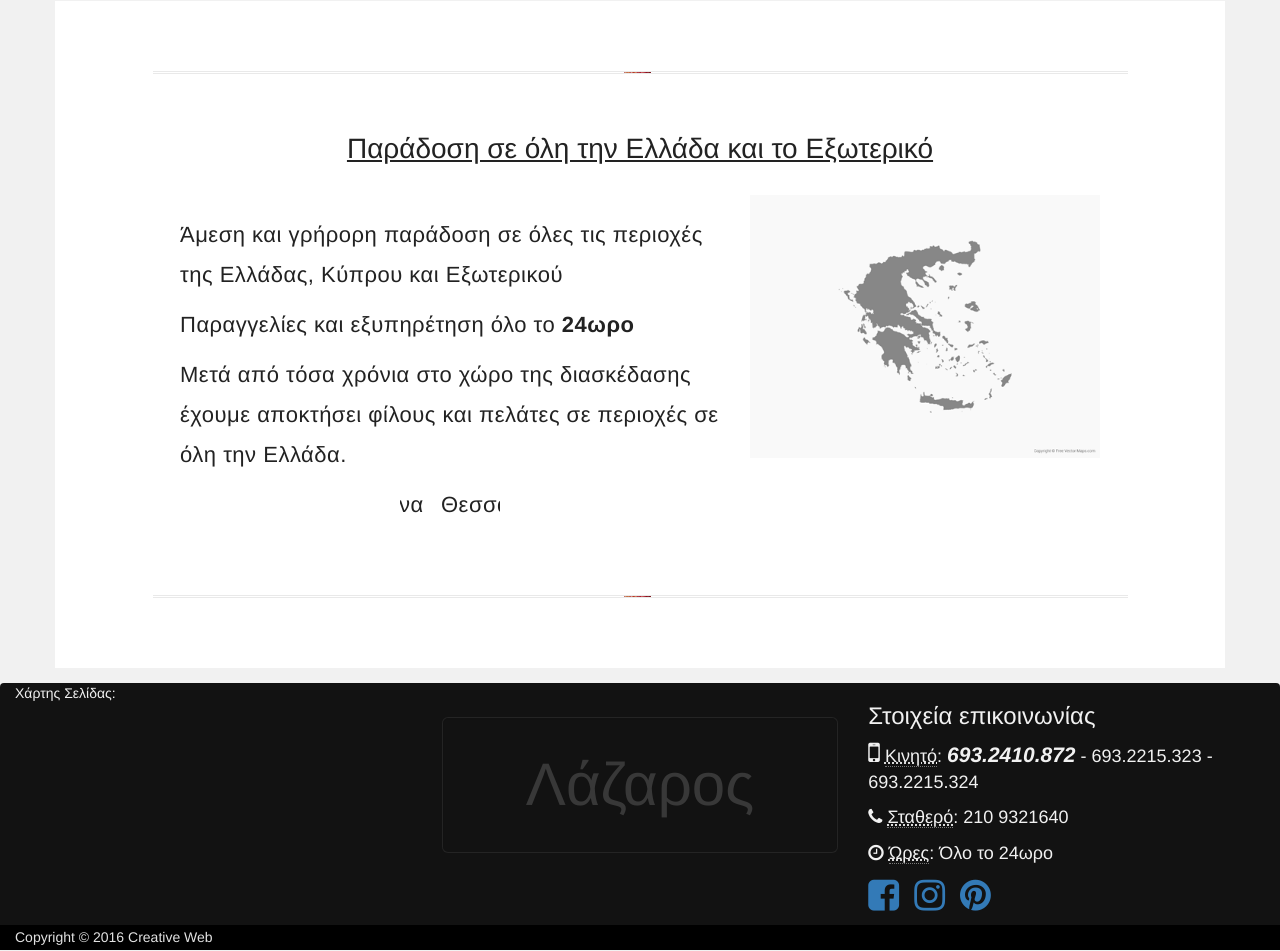
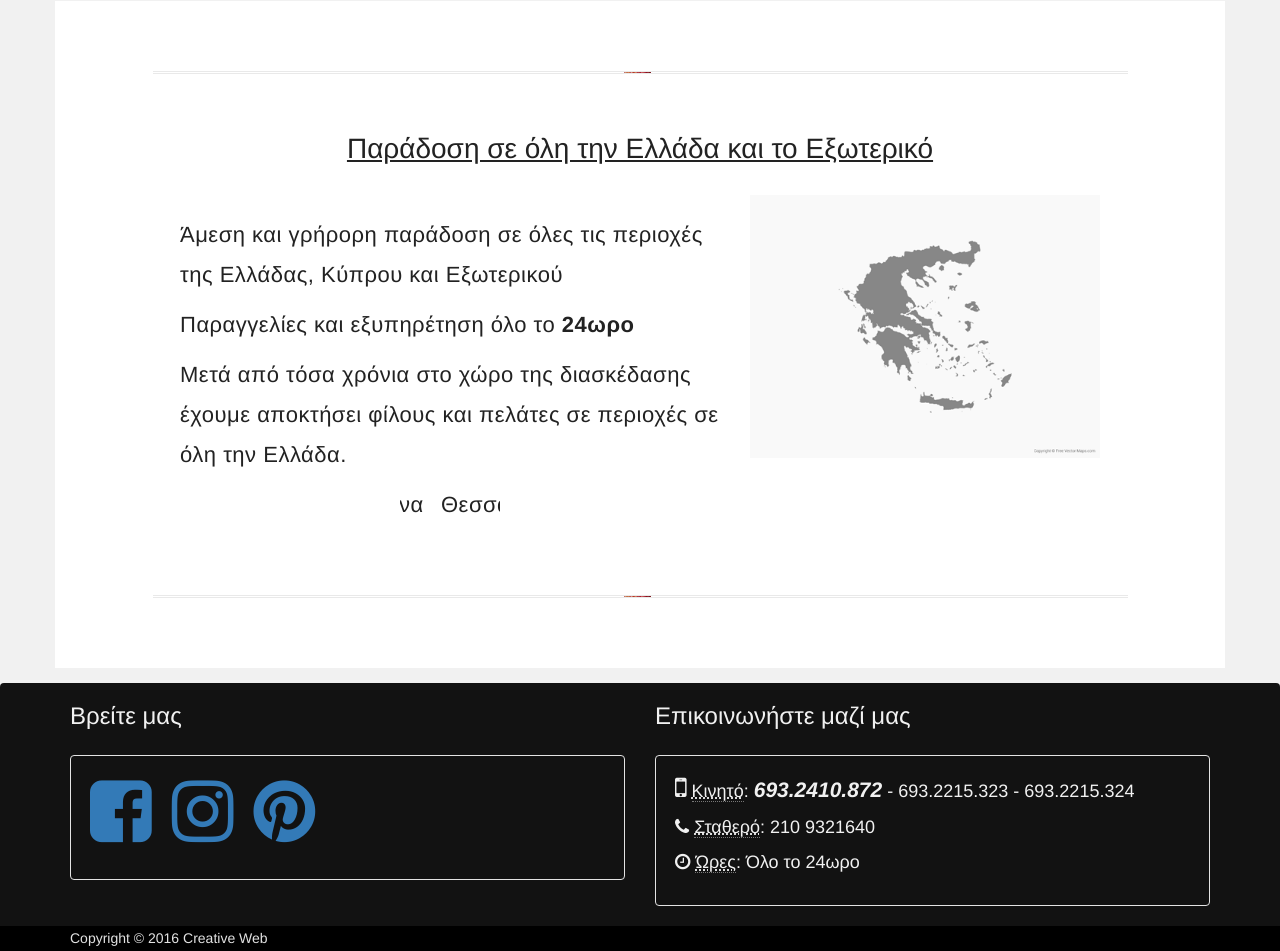
Before and after one commit to Lazaross/Lazaross.github.io, a website: page index.html in a window 1280 px wide. Shown: the part 1536-2487 px from the top of the page. Drawn offline with nearby package versions, Linux system fonts and the light colour scheme.

Commit message:
two well footer

```diff
--- a/index.html
+++ b/index.html
@@ -147,42 +147,40 @@
 	    		</div>
 	    	</div>
 	  </section>
-	    <footer id="footer" class="container-fluid">
+	    <footer id="footer">
+	    	<div class="container">
 		    	<div class="row">
-		    	<div id="left-part-footer" class="col-md-4">
-		    		<p>Χάρτης Σελίδας:</p>
-		    		<ul class="list-unstyled">
-		    			<li></li>
-		    			<li></li>
-		    			<li></li>
-		    		</ul>
-		    	</div>
-		    	<div id="middle-part-footer" class="col-md-4">
-		    		<p class="well well-lg">Λάζαρος</p>
-		    	</div>
-		    	<div id="right-part-footer" class="col-xs-12 col-md-4">
-	                <h3>Στοιχεία επικοινωνίας</h3>
+			    	<div id="right-part-footer" class="col-xs-12 col-sm-6 col-sm-push-6">
+	            <h3>Επικοινωνήστε μαζί μας</h3>
+	            <div class="well">
 		            <p><i class="fa fa-mobile mobile"></i>
 		                <abbr title="Mobile">Κινητό</abbr>: <span id="mobile-span">693.2410.872</span> - 693.2215.323 - 693.2215.324</p>
 		            <p><i class="fa fa-phone text-left"></i>
 		            	<abbr title="Phone">Σταθερό</abbr>: 210 9321640</p>
 		            <p><i class="fa fa-clock-o"></i>
 		                <abbr title="Hours">Ώρες</abbr>: Όλο το 24ωρο</p>
+		          </div>
+		        </div>
+			    	<div id="left-part-footer" class="col-xs-12 col-sm-6 col-sm-pull-6">
+			    		<h3>Βρείτε μας </h3>
+			    		<div class="well">
 		            <ul class="list-unstyled list-inline list-social-icons">
 		                <li>
-	                        <a href="#"><i class="fa fa-facebook-square fa-2x"></i></a>
+		                    <a href="#"><i class="fa fa-facebook-square fa-2x"></i> </a>
 		                </li>
 		                <li>
-	                        <a href="#"><i class="fa fa-instagram fa-2x"></i></a>
+		                    <a href="#"><i class="fa fa-instagram fa-2x"></i> </a>
 		                </li>
 		                <li>
-	                        <a href="#"><i class="fa fa-pinterest fa-2x"></i></a>
+		                    <a href="#"><i class="fa fa-pinterest fa-2x"></i> </a>
 		                </li>
 		            </ul>
 	           	</div>
 			    	</div>
-	        <div class="row copyright">
-	        	<div class="col-xs-12">
+	        </div>
+	      </div>
+        <div class="copyright">
+        	<div class="container">
         		Copyright © 2016 Creative Web
         	</div>
         </div>
--- a/scss/styles.scss
+++ b/scss/styles.scss
@@ -424,19 +424,17 @@ body{
 		color: #f1f1f1;
 		background-color:#121212;
 		border-radius:4px;
-
-		#middle-part-footer{
-
-			.well{
-				margin-top: 8.5%;
-				color: #383838;
-				background-color: #121212;
-				border-color: rgba(53, 53, 53, 0.53);
-				font-size: 60px;
-				text-align: center;
-			}
+		.well {
+			background-color: #121212;
 		}
 
+		h3{
+			margin-top: 20px;
+			margin-bottom: 25px;
+		}
+		#left-part-footer {
+			font-size: 36px;
+		}
 		#right-part-footer{
 			font-stretch: expanded;
 			font-size: 18px;
```
Also changed, not shown: static/css/styles.min.css. Lines whose indentation alone changed are shown as unchanged.
